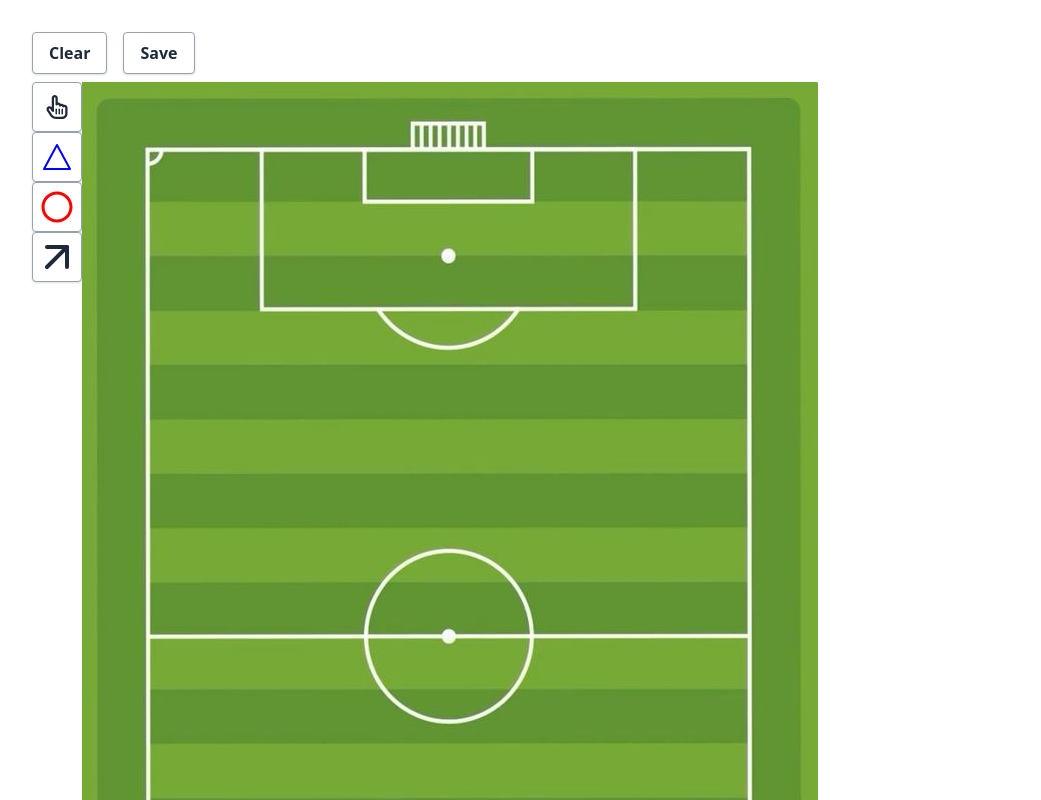
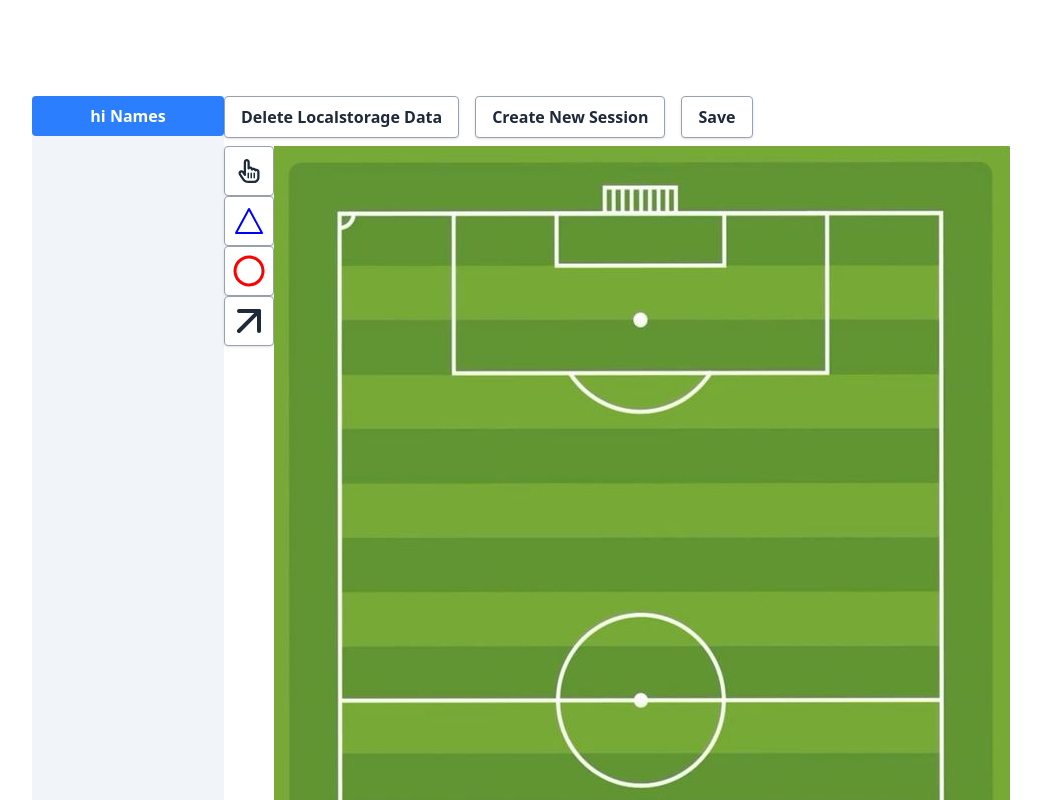
Before and after one commit to 2stash/soccer-session-planner, a React (Vite) app: page / in a window 1280 px wide. Both pictures are taken after a click on the button "Save". Shown: the top 800 px of the page, without its empty margins (0-1041 px from the left). Built offline with nearby package versions, Linux system fonts and the light colour scheme.

Commit message:
Add some functionality to saving. Can now save a session and click through saved sessions.

```diff
--- a/src/components/Canvas.jsx
+++ b/src/components/Canvas.jsx
@@ -9,8 +9,14 @@ import { is_mouse_in_circle, is_mouse_in_arrow, draw } from '../utils/geometry';
 import './canvas.css';
 
 const Canvas = (props) => {
+  const [dataLoaded, setDataLoaded] = useState(true);
+  const [sessionData, setSessionData] = useState([]);
+  const [metadata, setMetadata] = useState({ name: 'hi' });
+  const [elements, setElements] = useState([]);
+  // const [availableSessions, setAvailableSessions] = useState([]);
+  const [currentSessionIdx, setCurrentSessionIdx] = useState(0);
+
   const [offsets, setOffsets] = useState({});
-  const [elements, setElements] = useState([]);
   const [prevCordinates, setPrevCordinates] = useState(null);
   const [currentElementIndex, setCurrentElementIndex] = useState(null);
   const [isMovingExistingShape, setIsMovingExistingShape] = useState(null);
@@ -21,16 +27,90 @@ const Canvas = (props) => {
   const [currentShape, setCurrentShape] = useState(null);
   const canvasRef = useRef(null);
 
+  const saveData = () => {
+    let data;
+    console.log('sessionData ', sessionData);
+    if (sessionData.length > 0) {
+      data = sessionData.map((item, idx) => {
+        console.log(idx, currentSessionIdx);
+        if (idx === currentSessionIdx) {
+          return { elements, metadata };
+        } else {
+          return item;
+        }
+      });
+    } else {
+      data = [{ metadata, elements }];
+    }
+    setSessionData(data);
+    console.log('saving data, ', data);
+    localStorage.setItem('soccer-planner', JSON.stringify(data));
+  };
+
+  const handleCurrentSessionIdxChange = (idx) => {
+    console.log(idx);
+    setCurrentSessionIdx(idx);
+    setElements(sessionData[idx].elements);
+    setMetadata(sessionData[idx].metadata);
+  };
+
   useEffect(() => {
+    // localStorage.removeItem('soccer-planner');
+
     const localData = JSON.parse(localStorage.getItem('soccer-planner'));
+    console.log('localData ', localData);
+    let tempMetadata;
     if (localData) {
-      setElements(localData);
+      const data = localData;
+      console.log('fetch and set localdata', data);
+      if (data[currentSessionIdx]) {
+        tempMetadata = data[currentSessionIdx];
+      } else {
+        tempMetadata = { name: 'fake news' };
       }
+      setMetadata(tempMetadata);
+      setElements(data[currentSessionIdx].elements);
+      setSessionData(data);
+    }
+    setDataLoaded(true);
   }, []);
 
-  const saveData = () => {
-    localStorage.setItem('soccer-planner', JSON.stringify(elements));
-    console.log('save');
+  useEffect(() => {
+    console.log('RELOADED', currentSessionIdx);
+    const canvas = canvasRef.current;
+    const context = canvas.getContext('2d');
+    context.clearRect(0, 0, canvas.width, canvas.height);
+    calculateOffsets(canvas);
+
+    window.addEventListener('keydown', handleKeyDown);
+    if (dataLoaded) {
+      for (let element of elements) {
+        draw(element, context);
+      }
+
+      if (currentShape) {
+        draw(currentShape, context);
+      }
+    }
+
+    return () => {
+      window.removeEventListener('keydown', handleKeyDown);
+    };
+  }, [currentShape, elements, currentSessionIdx]);
+
+  const clearLocalStorage = () => {
+    localStorage.removeItem('soccer-planner');
+    setElements([]);
+  };
+
+  const createNewSession = () => {
+    // saveData();
+    const data = { elements: [], metadata: { name: 'New Session' } };
+    console.log('createNewSession, ', sessionData);
+    setSessionData((prev) => [...prev, data]);
+    setElements([]);
+    setMetadata('');
+    setCurrentSessionIdx(currentSessionIdx + 1);
   };
 
   const calculateOffsets = (canvas) => {
@@ -241,36 +321,40 @@ const Canvas = (props) => {
     );
     setCurrentElementIndex(null);
   };
-  useEffect(() => {
-    const canvas = canvasRef.current;
-    const context = canvas.getContext('2d');
-    context.clearRect(0, 0, canvas.width, canvas.height);
-    calculateOffsets(canvas);
-
-    window.addEventListener('keydown', handleKeyDown);
-
-    for (let element of elements) {
-      draw(element, context);
-    }
-
-    if (currentShape) {
-      draw(currentShape, context);
-    }
-
-    return () => {
-      window.removeEventListener('keydown', handleKeyDown);
-    };
-  }, [currentShape, elements]);
 
   return (
     <div>
-      <div id='savebar' className='mb-2'>
-        <button className='btn btn-white'>Clear</button>
+      <div className='h-16'>
+        {/* <h2>{metadata ? metadata.name : 'New Session'}</h2> */}
+      </div>
+
+      {/* Drawing Section */}
+      <div id='overall' className='flex'>
+        <div className='w-48 bg-slate-100'>
+          {sessionData.map((item, idx) => (
+            <button
+              key={idx}
+              className='bg-blue-500 hover:bg-blue-700 text-white font-bold py-2 px-4 rounded btn-block w-full'
+              type='button'
+              onClick={() => handleCurrentSessionIdxChange(idx)}
+            >
+              {item.metadata.name} Names
+            </button>
+          ))}
+        </div>
+        <div id='drawing'>
+          <div id='drawing-savebar' className='mb-2'>
+            <button className='btn btn-white' onClick={clearLocalStorage}>
+              Delete Localstorage Data
+            </button>
+            <button className='btn btn-white ml-4' onClick={createNewSession}>
+              Create New Session
+            </button>
             <button className='btn btn-white ml-4' onClick={saveData}>
               Save
             </button>
           </div>
-      <div className='flex flex-row'>
+          <div id='drawing-canvas' className='flex flex-row'>
             <div className='flex flex-col'>
               <button className='btn-icon btn-white toolbutton' id='move'>
                 <FaRegHandPointer size={24} className='icon' />
@@ -309,6 +393,8 @@ const Canvas = (props) => {
             />
           </div>
         </div>
+      </div>
+    </div>
   );
 };
 
```
Lines whose indentation alone changed are shown as unchanged.
